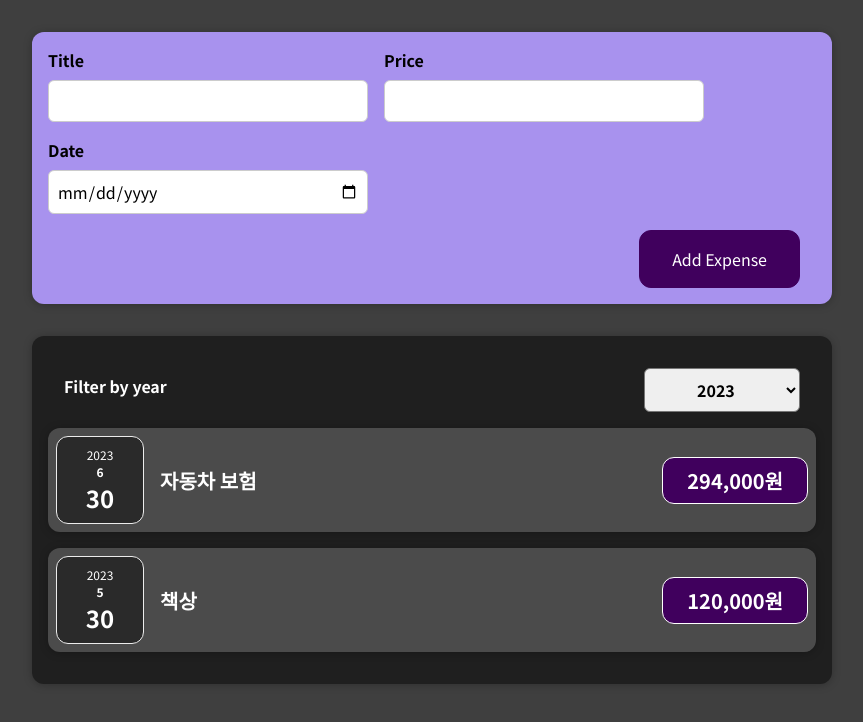
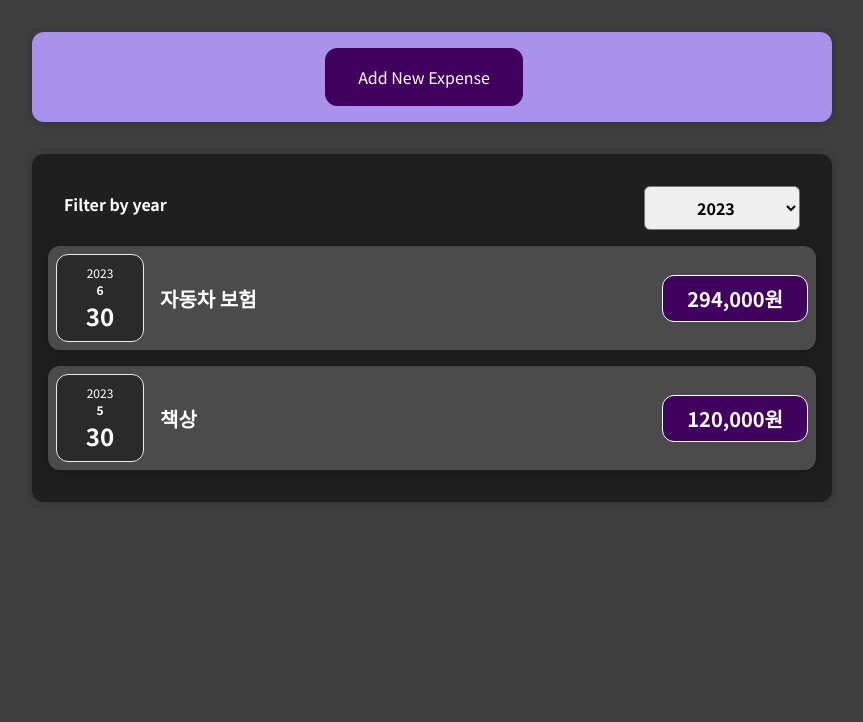
Before and after one commit to jeongsangtae/react-complete-training, a React (Create React App) app: page / in a window 1280 px wide. Shown: the top 722 px of the page, without its empty margins (208-1071 px from the left). Built offline with nearby package versions, Linux system fonts and the light colour scheme.

Commit message:
React Complete training - ExpensesList comment add + form conditional statement add

```diff
--- a/src/components/Expenses/ExpensesList.js
+++ b/src/components/Expenses/ExpensesList.js
@@ -4,10 +4,12 @@
 import "./ExpensesList.css";
 
 const ExpensesList = (props) => {
+  // if문의 조건을 만족했을 때 if문 내의 return에 있는 내용 출력
   if (props.items.length === 0) {
     return <h2 className="expenses-list__fallback">데이터 없음</h2>;
   }
 
+  // if문의 조건을 만족하지 않았을 때 여기있는 return의 내용을 출력
   return (
     <ul className="expenses-list">
       {props.items.map((expense) => (
--- a/src/components/NewExpense/ExpenseForm.js
+++ b/src/components/NewExpense/ExpenseForm.js
@@ -89,6 +89,9 @@
         </div>
       </div>
       <div className="new-expense__actions">
+        <button type="button" onClick={props.onCancel}>
+          Cancel
+        </button>
         <button type="submit">Add Expense</button>
       </div>
     </form>
--- a/src/components/NewExpense/NewExpense.js
+++ b/src/components/NewExpense/NewExpense.js
@@ -1,9 +1,10 @@
-import React from "react";
+import React, { useState } from "react";
 
 import ExpenseForm from "./ExpenseForm";
 import "./NewExpense.css";
 
 const NewExpense = (props) => {
+  const [isEditing, setIsEditing] = useState(false);
   // 콜백 함수
   // ExpenseForm.js 컴포넌트에서 전달된 expenseData를 enteredExpenseData라는 매개변수로 사용
   // enteredExpenseData라는 매개변수를 받는데 이 매개변수는 ExpenseForm.js 컴포넌트에서 사용자가 입력한 데이터 (ExpenseForm.js의 expenseData 객체)
@@ -15,12 +16,29 @@
     };
     // NewExpense 컴포넌트의 props로 전달된 onAddExpense 콜백 함수를 호출하고, 입력된 내용에 id를 추가한 expenseData를 App.js에 인자로 전달
     props.onAddExpense(expenseData);
+    setIsEditing(false);
+  };
+
+  const startEditingHandler = () => {
+    setIsEditing(true);
+  };
+
+  const stopEditingHandler = () => {
+    setIsEditing(false);
   };
 
   return (
     <div className="new-expense">
-      {/* ExpenseForm.js에 onSaveExpenseData라는 이름의 prop으로 saveExpenseDataHandler라는 콜백 함수 전달 */}
-      <ExpenseForm onSaveExpenseData={saveExpenseDataHandler} />
+      {!isEditing && (
+        <button onClick={startEditingHandler}>Add New Expense</button>
+      )}
+      {isEditing && (
+        //ExpenseForm.js에 onSaveExpenseData라는 이름의 prop으로 saveExpenseDataHandler라는 콜백 함수 전달
+        <ExpenseForm
+          onSaveExpenseData={saveExpenseDataHandler}
+          onCancel={stopEditingHandler}
+        />
+      )}
     </div>
   );
 };
```
